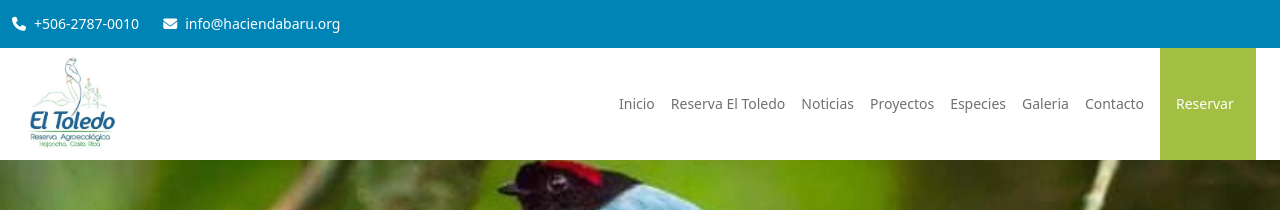
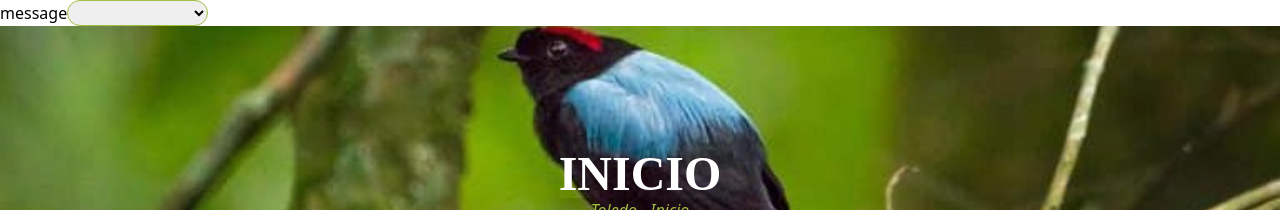
Before and after one commit to Mauranne-lg/toledo, a Vue app: page / in a window 1280 px wide. Shown: the top 210 px of the page. Built offline with nearby package versions, Linux system fonts and the light colour scheme.

Commit message:
start initializing but don't manage to get the actual trad

```diff
--- a/index.html
+++ b/index.html
@@ -1,5 +1,5 @@
 <!DOCTYPE html>
-<html lang="">
+<html lang="es">
   <head>
     <meta charset="UTF-8" />
     <link rel="icon" href="/favicon.ico" />
@@ -13,6 +13,7 @@
       src="https://kit.fontawesome.com/ded0d58376.js"
       crossorigin="anonymous"
     ></script>
+
     <meta name="viewport" content="width=device-width, initial-scale=1.0" />
     <title>El Toledo Website</title>
   </head>
--- a/package.json
+++ b/package.json
@@ -13,6 +13,7 @@
     "vue-router": "^4.0.15"
   },
   "devDependencies": {
+    "@intlify/vite-plugin-vue-i18n": "^3.4.0",
     "@vitejs/plugin-vue": "^2.3.3",
     "autoprefixer": "^10.4.7",
     "postcss": "^8.4.13",
--- a/src/App.vue
+++ b/src/App.vue
@@ -5,11 +5,17 @@
 
 import Navbar from "./components/Navbar.vue";
 import Footer from "./components/Footer.vue";
-
 </script>
 
 <template>
-  <Navbar />
+  <form>
+    <label>{{ $t('message') }}</label>
+    <select class="border border-main-green rounded-full" v-model="locale">
+      <option value="es" selected>Spanish version</option>
+      <option value="fr">French version</option>
+      <option value="eng">English version</option>
+    </select>
+  </form>
   <router-view></router-view>
   <Footer />
 </template>
@@ -20,12 +26,26 @@ import Footer from "./components/Footer.vue";
 </style>
 
 <script>
+import { useI18n } from "vue-i18n";
 export default {
   name: "App",
-  data() {
-    return {
-    };
+    setup() {
+    const { t, locale } = useI18n({
+      inheritLocale: true,
+      useScope: 'local'
+    })
+    return { t, locale }
+  }
+};
+</script>
+
+<i18n>
+{
+  "fr": {
+    "message": "Bonjour",
   },
-};
-
-</script>
+  "es": {
+    "message": "Buenas",
+  }
+}
+</i18n>
--- /dev/null
+++ b/src/locales/es.json
@@ -0,0 +1,3 @@
+{
+    "message": "HOLA"
+}
--- /dev/null
+++ b/src/locales/fr.json
@@ -0,0 +1,3 @@
+{
+    "message": "COUCOU"
+}
--- a/src/main.js
+++ b/src/main.js
@@ -1,15 +1,32 @@
 import { createApp } from 'vue'
 import { createWebHistory } from 'vue-router'
 import { createPinia } from 'pinia'
-
+import { createI18n } from 'vue-i18n'
 import createRouter from './pages/routes.js'
 import App from './App.vue'
+import messages from '@intlify/vite-plugin-vue-i18n/messages'
 
 const store = createPinia()
 const router = createRouter(createWebHistory())
 const app = createApp(App)
 
-app.use(router).use(store).mount('#app')
+
+/*
+ * All i18n resources specified in the plugin `include` option can be loaded
+ * at once using the import syntax
+ */
+
+
+const i18n = createI18n({
+  locale: 'es',
+  globalInjection: true,
+  legacy: false,
+  messages,
+})
+
+export default i18n;
+app.use(router).use(store).use(i18n).mount('#app')
+
 router.resolve({
     name: 'not-found',
     params: { pathMatch: ['not', 'found'] },
--- a/vite.config.js
+++ b/vite.config.js
@@ -1,7 +1,14 @@
+import path from 'path'
 import { defineConfig } from 'vite'
 import vue from '@vitejs/plugin-vue'
+import vueI18n from '@intlify/vite-plugin-vue-i18n'
 
-// https://vitejs.dev/config/
 export default defineConfig({
-  plugins: [vue()]
+  plugins: [
+    vue(),
+    vueI18n({
+      include: path.resolve(__dirname, './locales/**'),
+      compositionOnly: true
+    })
+  ]
 })
```
Also changed, not shown: 1 other file (tests, documents, lock files or other folders).
